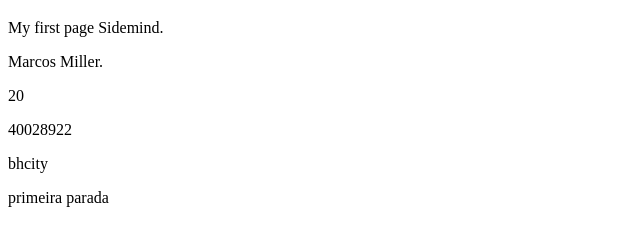
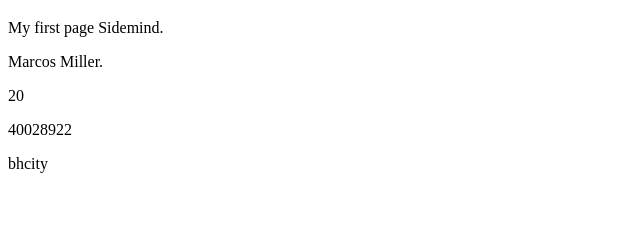
Before and after one commit to marcosmillerj/teste2Github, a plain HTML site: page index.html in a window 1280 px wide. Shown: the part 61-306 px from the top of the page, without its empty margins (0-640 px from the left). Drawn offline with Linux system fonts and the light colour scheme.

Commit message:
Revert "feature de localização"
This reverts commit 52454c44a392642e81fc1a9723c514e69c44c639.

```diff
--- a/index.html
+++ b/index.html
@@ -7,6 +7,5 @@
     <p>20</p>
     <p>40028922</p>
     <p>bhcity</p>
-    <p>primeira parada</p>
   </body>
 </html>
```
